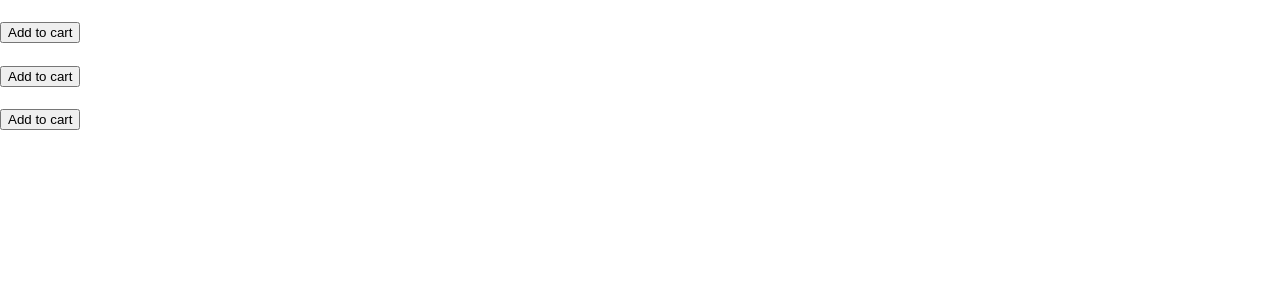
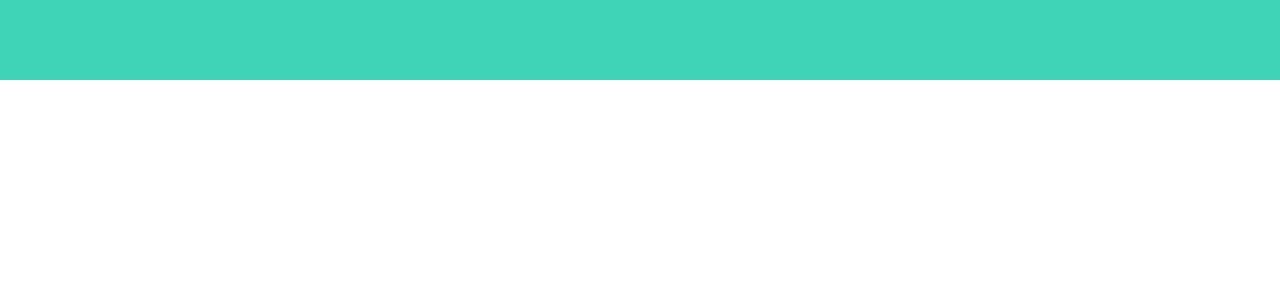
Before and after one commit to HampusJohnOlausson/react-typescript, a React (Create React App) app: page / in a window 1280 px wide. Shown: the top 300 px of the page. Built offline with nearby package versions, Linux system fonts and the light colour scheme.

Commit message:
just a basci layout

```diff
--- a/src/components/Item.tsx
+++ /dev/null
@@ -1,20 +0,0 @@
-import React from 'react'
-
-interface Props{};
-
-const Item = (props: Props) => {
-
-    const addToCart = () => {
-        console.log('added');
-    }
-
-    return (
-        <div>
-            <h2>{}</h2>
-            <h4>{}</h4>
-            <button onClick={addToCart}>Add to cart</button>
-        </div>
-    )
-}
-
-export default Item
--- a/src/components/ItemList.tsx
+++ /dev/null
@@ -1,36 +0,0 @@
-import React, { Component } from 'react'
-import Item from './Item'
-
-interface Props{
-
-}
-interface State {
-  name: String;
-  price: Number;
-  id: Number;
-}
-export default class ItemList extends Component<{props: Props}> {
-
-
-    state = {
-         database: [
-            { name: 'T-shirt', price: 19.99, id: 1},
-            { name: 'Jeans', price: 39.99, id: 2},
-            { name: 'Hoodie', price: 29.99, id: 3}
-        ]
-    }
-
-    render() {
-
-
-        return (
-            <div>
-                {
-                    this.state.database.map(item => (
-                        <Item name={item.name} price={item.price} key={item.id} />
-                    ))
-                }
-            </div>
-        )
-    }
-}
--- a/src/components/Layout.tsx
+++ b/src/components/Layout.tsx
@@ -1,18 +1,14 @@
-import React, { CSSProperties } from 'react'
+import '../styles/App.css'
 import Main from './Main'
+import Navbar from './Navbar'
 
 const Layout = () => {
     return (
-        <div style={rootStyle}>
+        <div className="layout">
+            <Navbar/>
             <Main/>
         </div>
     )
 }
 
 export default Layout
-
-
-const rootStyle: CSSProperties = {
-    overflow: 'hidden',
-    width: '100%',
-}
--- a/src/components/Main.tsx
+++ b/src/components/Main.tsx
@@ -1,12 +1,11 @@
-import React, { Component } from 'react'
-import ItemList from './ItemList'
+import React from 'react'
 
-export default class Main extends Component {
-    render() {
-        return (
-            <div>
-               <ItemList/>
-            </div>
-        )
-    }
+const Main = () => {
+    return (
+        <div>
+
+        </div>
+    )
 }
+
+export default Main
--- /dev/null
+++ b/src/components/Navbar.tsx
@@ -0,0 +1,12 @@
+import React from 'react'
+import '../styles/Header.css'
+
+const Navbar = () => {
+    return (
+        <header className="header">
+
+        </header>
+    )
+}
+
+export default Navbar
--- /dev/null
+++ b/src/styles/App.css
@@ -0,0 +1,6 @@
+.layout{
+  box-sizing: border-box;
+  padding: 0;
+  margin: 0;
+  min-height: 100vh;
+}
--- /dev/null
+++ b/src/styles/Header.css
@@ -0,0 +1,6 @@
+.header{
+    min-height: 10vh;
+    width: 100%;
+    background-color: #3fd3b8;
+    color: #fff;
+}
```
Also changed, not shown: src/App.css (deleted, +0 -25 lines).
